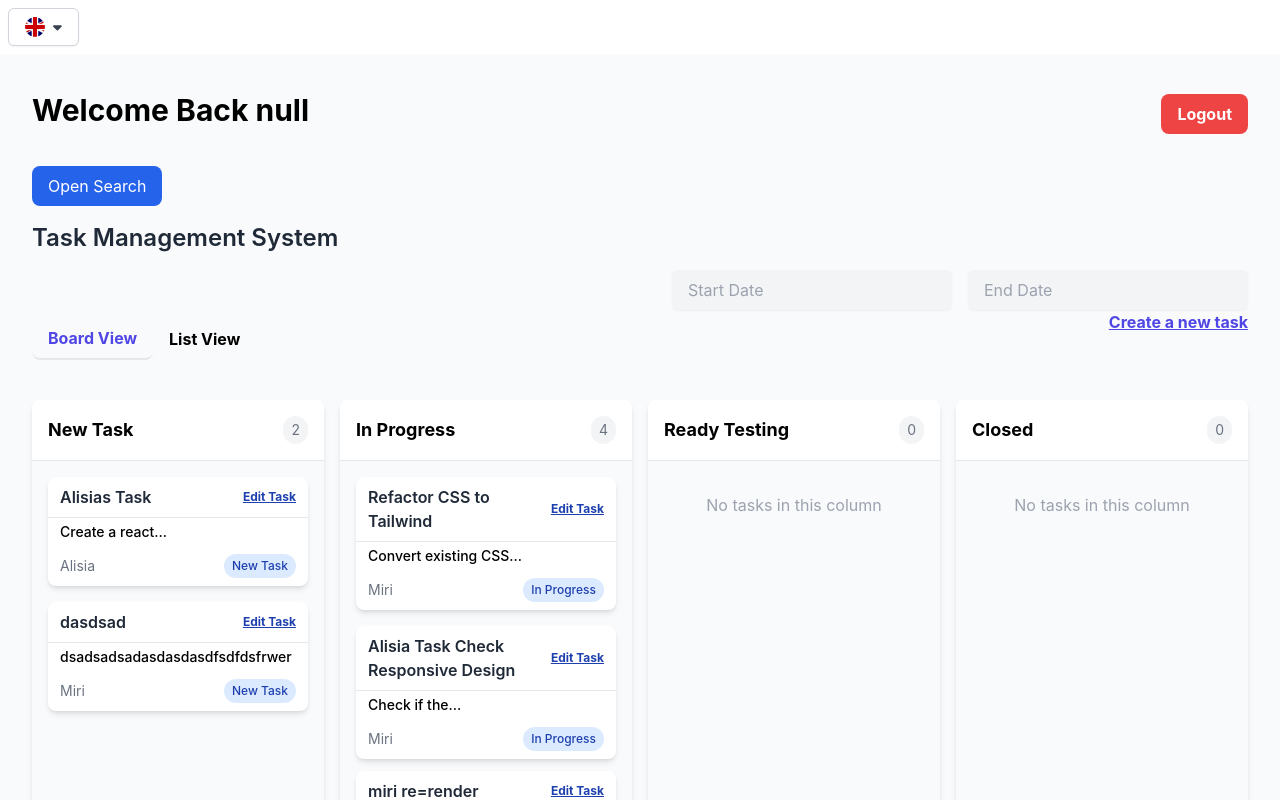
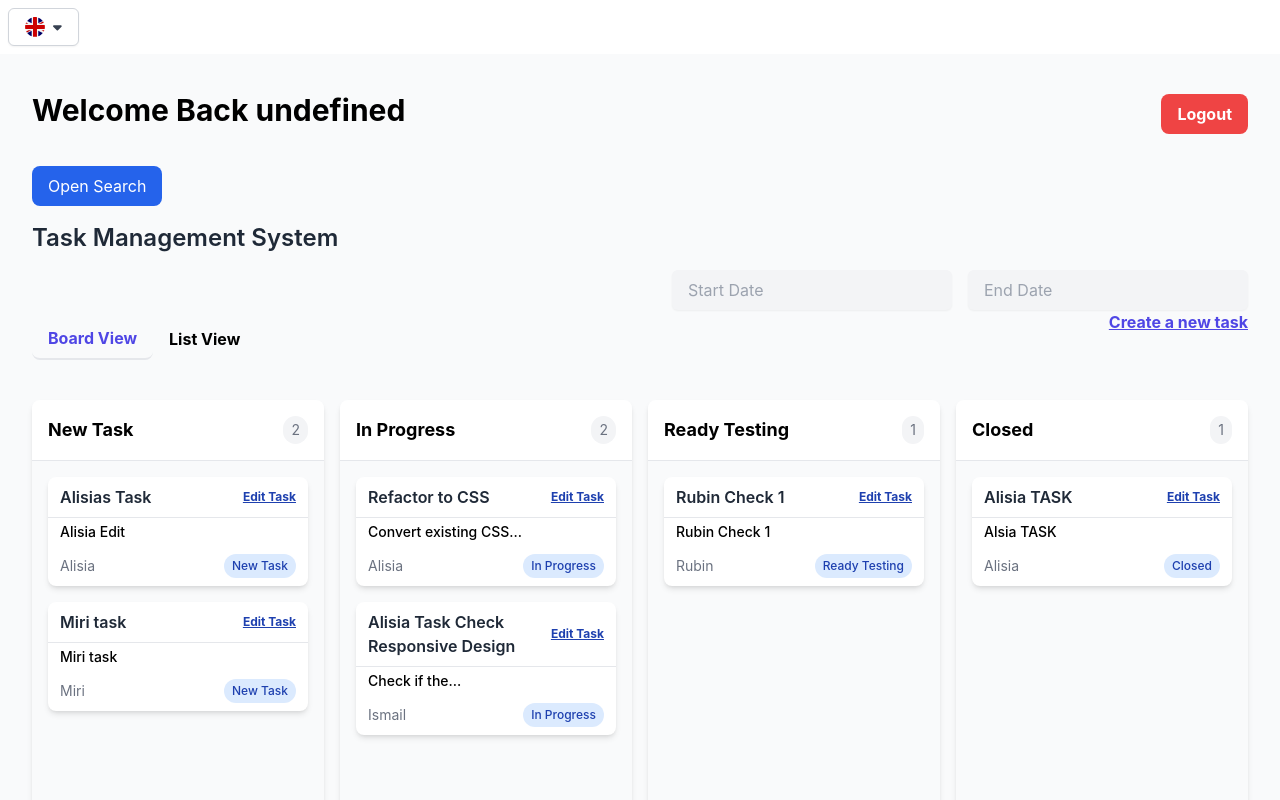
Before and after one commit to kretana/task_managment_system, a React (Create React App) app in the folder my-app/: page /dashboard in a window 1280 px wide. Shown: the top 800 px of the page. Built offline with nearby package versions, Linux system fonts and the light colour scheme; data requests are answered from the project's data file; sample sign-in values are in the browser's storage.

Commit message:
refactoring

```diff
--- a/my-app/db.json
+++ b/my-app/db.json
@@ -44,9 +44,9 @@
   "tasks": [
     {
       "id": "103",
-      "assignedTo": "2",
-      "name": "Miri",
-      "title": "Refactor CSS to Tailwind",
+      "assignedTo": "5",
+      "name": "Alisia",
+      "title": "Refactor to CSS",
       "description": "Convert existing CSS to use Tailwind CSS for a more maintainable and scalable styling approach in the application.",
       "status": "In Progress",
       "createdAt": "2024-10-11T10:00:00.000Z",
@@ -57,11 +57,6 @@
           "id": "ddef73ae-c5c0-4a10-ae3b-d5605529c8e0",
           "filename": "a12737f3-7bbc-45ad-a72a-da007d5cd984.pdf",
           "url": "blob:http://localhost:3001/5225faca-8ed6-4ca4-a751-f983c6894408"
-        },
-        {
-          "id": "e8245010-5719-4fa8-9ea1-c5f75caf8485",
-          "filename": "errorFields.jpeg",
-          "url": "blob:http://localhost:3001/524d0153-9e1a-4e9e-b1cb-93f6c7c7e54c"
         }
       ],
       "comment": [
@@ -89,7 +84,7 @@
       ]
     },
     {
-      "name": "Miri",
+      "name": "Ismail",
       "title": "Alisia Task Check Responsive Design",
       "description": "Check if the mobile version looks like figma",
       "status": "In Progress",
@@ -116,14 +111,14 @@
           "url": "blob:http://localhost:3001/65e3cf27-30fe-442b-960a-a2509d77ff10"
         }
       ],
-      "estimation": "1 day(s)",
-      "assignedTo": "2",
+      "estimation": "10 day(s)",
+      "assignedTo": "3",
       "id": "ImZnM9c"
     },
     {
       "name": "Alisia",
       "title": "Alisias Task",
-      "description": "Create a react app",
+      "description": "Alisia Edit",
       "status": "New Task",
       "completedAt": "2024-10-29T23:00:00.000Z",
       "createdAt": "2024-10-19T22:00:00.000Z",
@@ -162,41 +157,100 @@
     },
     {
       "name": "Miri",
-      "title": "dasdsad",
-      "description": "dsadsadsadasdasdasdfsdfdsfrwer",
+      "title": "Miri task ",
+      "description": "Miri task ",
       "status": "New Task",
       "completedAt": "2024-10-21T22:00:00.000Z",
       "createdAt": "2024-10-13T22:00:00.000Z",
-      "comment": [],
-      "file": [],
+      "comment": [
+        {
+          "id": "c1ee7c6d-6143-4690-9c32-5265e97c4742",
+          "userId": "1",
+          "userName": "Kretana",
+          "content": "Ismail check this",
+          "createdAt": "2024-10-21T08:04:36.447Z"
+        }
+      ],
+      "file": [
+        {
+          "id": "d0884200-b9f4-404f-bd22-4622bd32a8b9",
+          "filename": "a12737f3-7bbc-45ad-a72a-da007d5cd984.pdf",
+          "url": "blob:http://localhost:3001/0489c9d3-5c59-4c96-9c20-1165c485820c"
+        },
+        {
+          "id": "3402eed1-d542-4820-8a65-de28ba3adbe3",
+          "filename": "errorFields.jpeg",
+          "url": "blob:http://localhost:3001/08c990bc-6b3d-46fd-97c4-e5ac324c60b8"
+        }
+      ],
       "estimation": "8 day(s)",
       "assignedTo": "2",
       "id": "nJyBUXK"
     },
     {
-      "name": "Miri",
-      "title": "miri re=render",
-      "description": "mirushja",
-      "status": "In Progress",
+      "name": "Alisia",
+      "title": "Alisia TASK",
+      "description": "Alsia TASK",
+      "status": "Closed",
       "completedAt": "2024-10-23T22:00:00.000Z",
       "createdAt": "2024-09-30T22:00:00.000Z",
-      "comment": [],
-      "file": [],
+      "comment": [
+        {
+          "id": "f4f6332d-d999-4562-a317-8888c7475122",
+          "userId": "1",
+          "userName": "Kretana",
+          "content": "Alisia check",
+          "createdAt": "2024-10-21T08:06:39.672Z"
+        }
+      ],
+      "file": [
+        {
+          "id": "e741e4bb-f1a6-44a8-a46d-de027cf4eaf8",
+          "filename": "italianFlag.svg",
+          "url": "blob:http://localhost:3001/4c96d7b1-2946-4e8c-83ca-3e2051048bf2"
+        }
+      ],
       "estimation": "23 day(s)",
-      "assignedTo": "2",
+      "assignedTo": "5",
       "id": "6DbOxJI"
     },
     {
-      "name": "Miri",
-      "title": "dsf",
-      "description": "fds",
-      "status": "In Progress",
+      "name": "Rubin",
+      "title": "Rubin Check 1",
+      "description": "Rubin Check 1",
+      "status": "Ready Testing",
       "completedAt": "2024-10-15T22:00:00.000Z",
       "createdAt": "2024-10-01T22:00:00.000Z",
-      "comment": [],
-      "file": [],
+      "comment": [
+        {
+          "id": "07da1b82-8ceb-47c1-8c23-0bb0a971a00f",
+          "userId": "1",
+          "userName": "Kretana",
+          "content": "Alisia Check",
+          "createdAt": "2024-10-21T08:07:12.378Z"
+        },
+        {
+          "id": "e9331298-0ea3-429c-a4fa-7b27524483b1",
+          "userId": "1",
+          "userName": "Kretana",
+          "content": "wew",
+          "createdAt": "2024-10-21T08:08:03.904Z"
+        }
+      ],
+      "file": [
+        {
+          "id": "eac29107-ca6e-4db5-85e4-b601c68ebf5d",
+          "filename": "otherbrowser (1).jpeg",
+          "url": "blob:http://localhost:3001/afe745ee-05ba-413a-8287-31caa2e10548"
+        },
+        {
+          "id": "a0db4ded-071d-4638-8bb3-0688d5a75b59",
+          "filename": "proveCompleteField2.jpeg",
+          "url": "blob:http://localhost:3001/2c97dcfa-1312-486d-8845-115200cd653f"
+        }
+      ],
       "estimation": "14 day(s)",
-      "assignedTo": "2",
+      "assignedTo": "4",
       "id": "vDa_1gr"
     },
     {
--- a/my-app/src/components/tasks/TaskBoard.tsx
+++ b/my-app/src/components/tasks/TaskBoard.tsx
@@ -1,4 +1,4 @@
-import React, { useEffect, useMemo, useState } from 'react';
+import React, { useEffect, useMemo, useState, useCallback, Suspense } from 'react';
 import { useDispatch, useSelector } from 'react-redux';
 import { Column } from './Column';
 import { TaskListView } from '../Views/TaskListView';
@@ -11,48 +11,32 @@ import { Tabs } from "../common/Tabs";
 import { AnaliticsReports } from "../Views/AnaliticsReports";
 import Button from "../common/Button";
 import { logout } from "../../redux/slices/auth/authSlices";
-import {CalendarView} from "../Views/CalendarView";
-import {useTranslation} from "react-i18next";
-import {DateFilter} from "../DateFilter";
-import {GlobalSearch} from "../GlobalSearch";
+import { CalendarView } from "../Views/CalendarView";
+import { useTranslation } from "react-i18next";
+import { DateFilter } from "../DateFilter";
+import { GlobalSearch } from "../GlobalSearch";
 
 export const TaskBoard: React.FC = () => {
     const dispatch = useDispatch<AppDispatch>();
     const { tasks, status, error } = useSelector((state: RootState | any) => state.tasks);
-    const [activeTab, setActiveTab] = useState<'board' | 'list' | 'reports' |'calendar'>('board');
+    const [activeTab, setActiveTab] = useState<'board' | 'list' | 'reports' | 'calendar'>('board');
     const storedUser = localStorage.getItem('user');
     const userData = storedUser ? JSON.parse(storedUser)[0] : null;
-    const userName = userData ? userData.name : null;
-    const userRole = userData ? userData.role : null;
-    const userId = userData ? userData.id : null;
+    const userName = userData?.name;
+    const userRole = userData?.role;
+    const userId = userData?.id;
     const navigate = useNavigate();
     const { t } = useTranslation();
 
-
-    const tabs = [
-        {
-            label: 'Board View',
-            onClick: () => setActiveTab('board'),
-            isActive: activeTab === 'board',
-        },
-        {
-            label: 'List View',
-            onClick: () => setActiveTab('list'),
-            isActive: activeTab === 'list',
-        },
-
-    ];
-
     useEffect(() => {
         dispatch(fetchTasks({}));
-    }, []);
+    }, [dispatch]);
 
     // Filter tasks based on user role
     const filteredTasks = useMemo(() => {
-        if (userRole === 'developer') {
-            return tasks.filter((task) => task.assignedTo === userId);
-        }
-        return tasks;
+        return userRole === 'developer'
+            ? tasks.filter((task) => task.assignedTo === userId)
+            : tasks;
     }, [tasks, userRole, userId]);
 
     const groupedTasks = useMemo(() => {
@@ -62,6 +46,46 @@ export const TaskBoard: React.FC = () => {
         });
         return grouped;
     }, [filteredTasks]);
+
+    const handleLogout = () => {
+        dispatch(logout());
+        navigate('/');
+    };
+    const handleTabClick = useCallback((tab: 'board' | 'list' | 'reports' | 'calendar') => {
+        setActiveTab(tab);
+    }, []);
+
+    const tabs = useMemo(() => {
+        const baseTabs = [
+            {
+                label: 'Board View',
+                onClick: () => handleTabClick('board'),
+                isActive: activeTab === 'board',
+            },
+            {
+                label: 'List View',
+                onClick: () => handleTabClick('list'),
+                isActive: activeTab === 'list',
+            },
+        ];
+
+        if (userRole === 'admin') {
+            baseTabs.push(
+                {
+                    label: "Reports & Analitics",
+                    onClick: () => handleTabClick("reports"),
+                    isActive: activeTab === "reports",
+                },
+                {
+                    label: 'Calendar View',
+                    onClick: () => handleTabClick('calendar'),
+                    isActive: activeTab === 'calendar',
+                }
+            );
+        }
+
+        return baseTabs;
+    }, [activeTab, handleTabClick, userRole]);
 
     if (status === 'failed') {
         return (
@@ -73,28 +97,6 @@ export const TaskBoard: React.FC = () => {
             </div>
         );
     }
-
-
-    if (userRole === 'admin') {
-        tabs.push({
-            label: "Reports & Analitics",
-            onClick: () => setActiveTab("reports"),
-            isActive: activeTab === "reports",
-        },
-            {
-                label:'Calendar View',
-                onClick: () => setActiveTab('calendar'),
-                isActive: activeTab === "calendar"
-            }
-            );
-    }
-
-    const handleLogout = () => {
-        dispatch(logout());
-        navigate('/');
-    };
-
-
 
     return (
         <div className="bg-gray-50 p-4 md:p-8">
@@ -129,12 +131,14 @@ export const TaskBoard: React.FC = () => {
                     ))}
                 </div>
             ) : activeTab === 'list' ? (
-                <TaskListView tasks={filteredTasks} />
+                <Suspense fallback={<div>Loading...</div>}>
+                    <TaskListView tasks={filteredTasks} />
+                </Suspense>
             ) : activeTab === 'calendar' ? (
-                userRole === "admin" &&  <CalendarView/>
-                ) : (
-                userRole === 'admin' && <AnaliticsReports />
-                )}
+                userRole === "admin" && <Suspense fallback={<div>Loading...</div>}><CalendarView /></Suspense>
+            ) : (
+                userRole === 'admin' && <Suspense fallback={<div>Loading...</div>}><AnaliticsReports /></Suspense>
+            )}
         </div>
     );
 };
```
Also changed, not shown: my-app/src/components/tasks/EditTask.tsx (+19 -37 lines).
